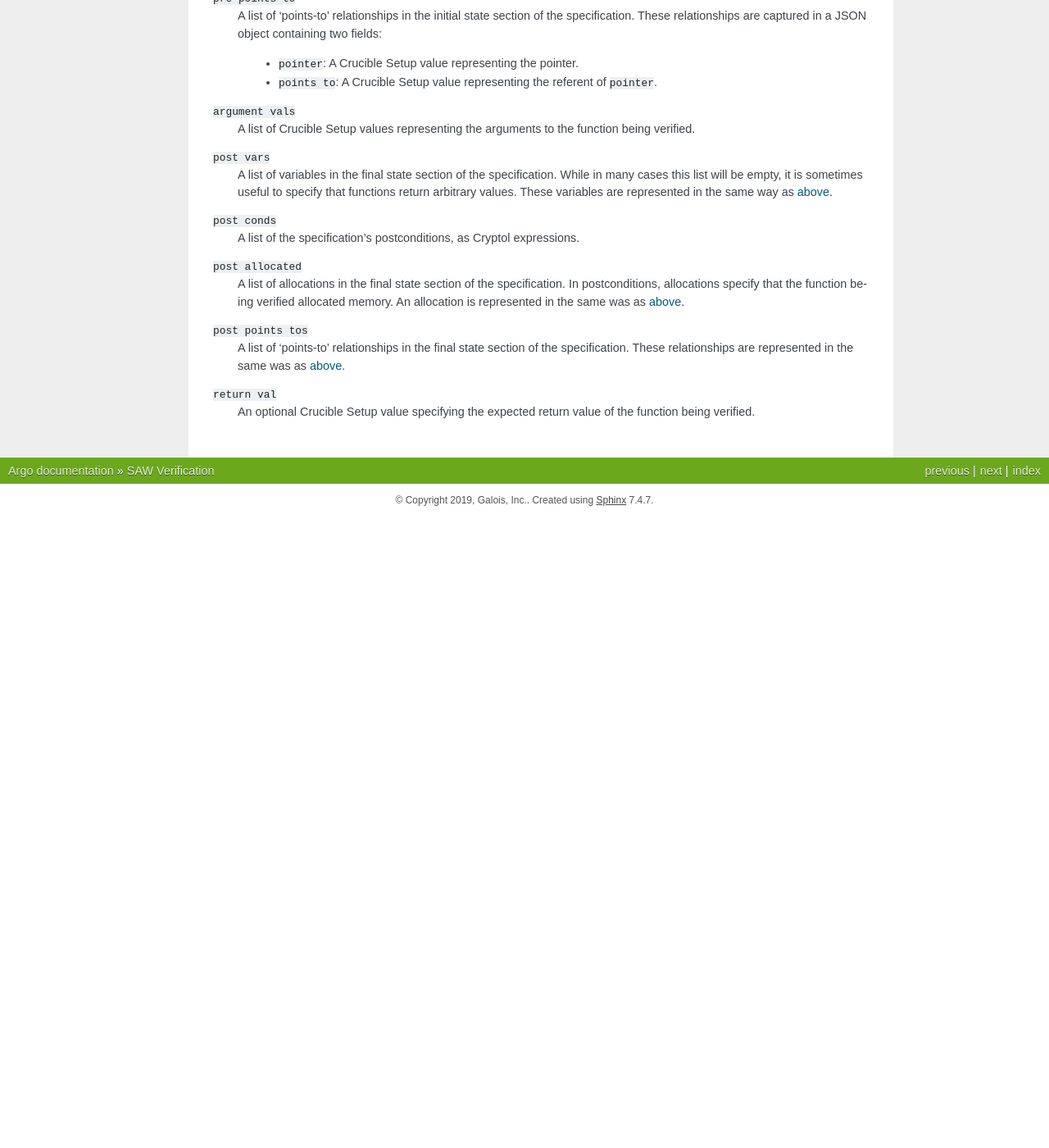
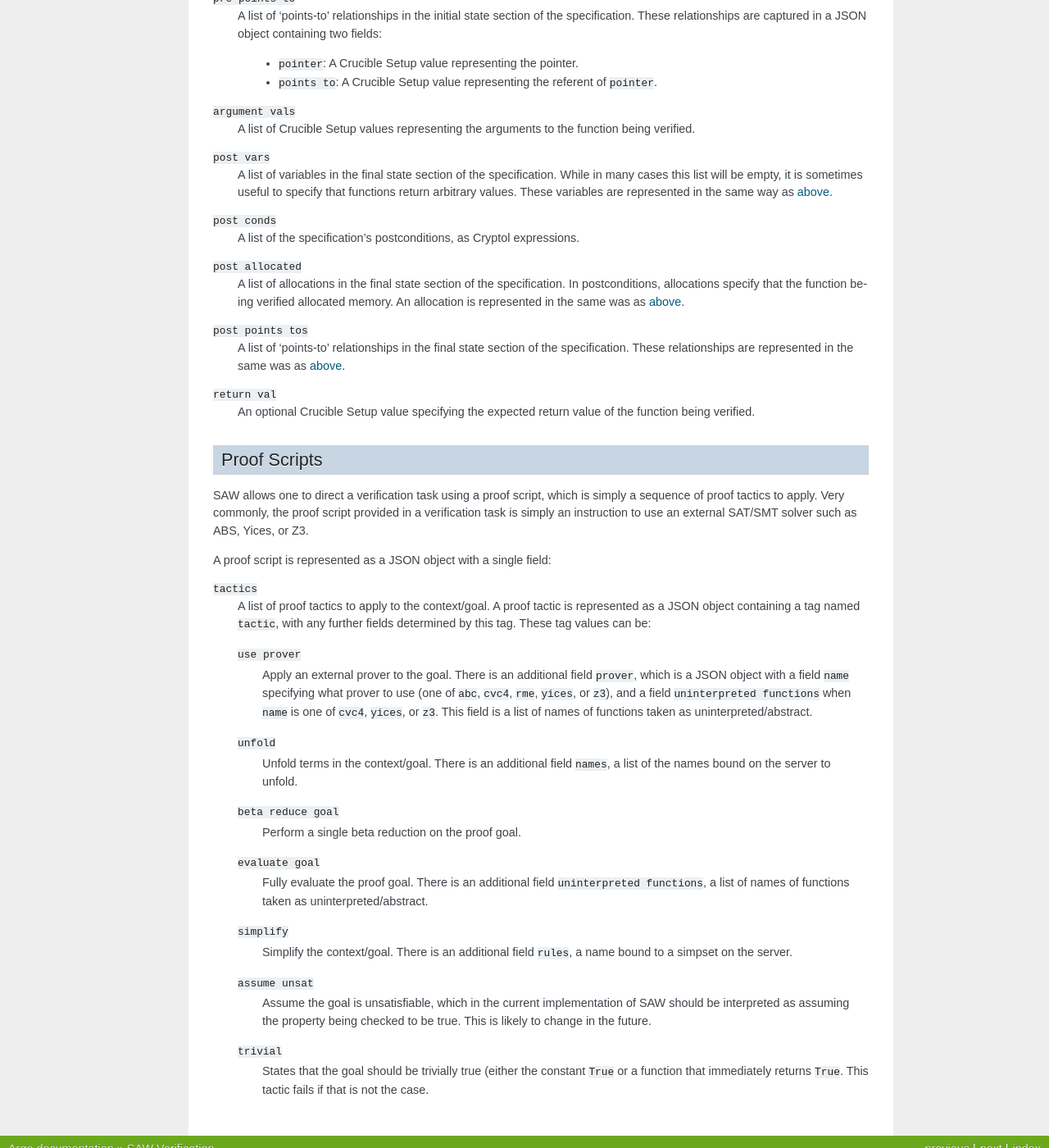
Before and after one commit to GaloisInc/argo, a Sphinx documentation site: the page built from docs/SAW.rst, in a window 1280 px wide and 1400 px high, scrolled down 3507 px. Shown: the whole window at 82% size. Built offline with Sphinx 7.4.7, drawn with Linux system fonts in a browser that asks for light colours; before the commit the page ends 4137 px from its top, so only the background shows below that; some of the changed text lies outside the part shown.

Commit message:
Documented proof script representations, added internal links

```diff
--- a/docs/SAW.rst
+++ b/docs/SAW.rst
@@ -63,7 +63,7 @@ Verifying
   - ``lemmas``: A list containing the names of previously proved lemmas to be used in compositional verification.
   - ``check sat``: A Boolean value indicating whether or not to perform path satisfiability checking.
   - ``contract``: The :ref:`specification<specifications>` to perform verification against.
-  - ``script``: The proof script to use for verification.
+  - ``script``: The :ref:`proof script<proof-scripts>` to use for verification.
   - ``lemma name``: The name to bind the result of verification to on the server.
 
 Assuming
@@ -100,7 +100,7 @@ Verifying (General)
   - ``lemmas``: A list containing the names of previously proved lemmas to be used in compositional verification.
   - ``check sat``: A Boolean value indicating whether or not to perform path satisfiability checking.
   - ``contract``: The :ref:`specification<specifications>` to perform verification against.
-  - ``script``: The proof script to use for verification.
+  - ``script``: The :ref:`proof script<proof-scripts>` to use for verification.
   - ``lemma name``: The name to bind the result of verification to on the server.
 
 Verifying (x86)
@@ -116,7 +116,7 @@ Verifying (x86)
   - ``lemmas``: A list containing the names of previously proved lemmas to be used in compositional verification.
   - ``check sat``: A Boolean value indicating whether or not to perform path satisfiability checking.
   - ``contract``: The :ref:`specification<specifications>` to perform verification against.
-  - ``script``: The proof script to use for verification.
+  - ``script``: The :ref:`proof script<proof-scripts>` to use for verification.
   - ``lemma name``: The name to bind the result of verification to on the server.
 
 Assuming
@@ -148,8 +148,8 @@ Running Proof Scripts
 :Method name:
   ``SAW/prove``
 :Parameters:
-  - ``script``: The proof script to run.
-  - ``term``: The term to run the proof script against.
+  - ``script``: The :ref:`proof script<proof-scripts>` to run.
+  - ``term``: The name of a term bound on the server to run the proof script against.
 :Return fields:
   - ``status``: A string (either ``valid`` or ``invalid``) indicating whether the proof went through successfully or not.
 
@@ -235,3 +235,46 @@ these specifications are represented by a JSON object with the following fields:
 
 ``return val``
   An optional Crucible Setup value specifying the expected return value of the function being verified.
+
+.. _proof-scripts:
+
+Proof Scripts
+=============
+
+SAW allows one to direct a verification task using a proof script, which is simply a sequence of proof
+tactics to apply. Very commonly, the proof script provided in a verification task is simply an instruction
+to use an external SAT/SMT solver such as ABS, Yices, or Z3.
+
+A proof script is represented as a JSON object with a single field:
+
+``tactics``
+  A list of proof tactics to apply to the context/goal. A proof tactic is represented as a JSON object
+  containing a tag named ``tactic``, with any further fields determined by this tag. These tag values can be:
+
+  ``use prover``
+    Apply an external prover to the goal. There is an additional field ``prover``, which is a JSON object
+    with a field ``name`` specifying what prover to use (one of ``abc``, ``cvc4``, ``rme``, ``yices``, or ``z3``),
+    and a field ``uninterpreted functions`` when ``name`` is one of ``cvc4``, ``yices``, or ``z3``. This
+    field is a list of names of functions taken as uninterpreted/abstract.
+
+  ``unfold``
+    Unfold terms in the context/goal. There is an additional field ``names``, a list of the names bound on
+    the server to unfold.
+
+  ``beta reduce goal``
+    Perform a single beta reduction on the proof goal.
+
+  ``evaluate goal``
+    Fully evaluate the proof goal. There is an additional field ``uninterpreted functions``, a list of names
+    of functions taken as uninterpreted/abstract.
+
+  ``simplify``
+    Simplify the context/goal. There is an additional field ``rules``, a name bound to a simpset on the server.
+
+  ``assume unsat``
+    Assume the goal is unsatisfiable, which in the current implementation of SAW should be interpreted as
+    assuming the property being checked to be true. This is likely to change in the future.
+
+  ``trivial``
+    States that the goal should be trivially true (either the constant ``True`` or a function that immediately
+    returns ``True``. This tactic fails if that is not the case.
```
